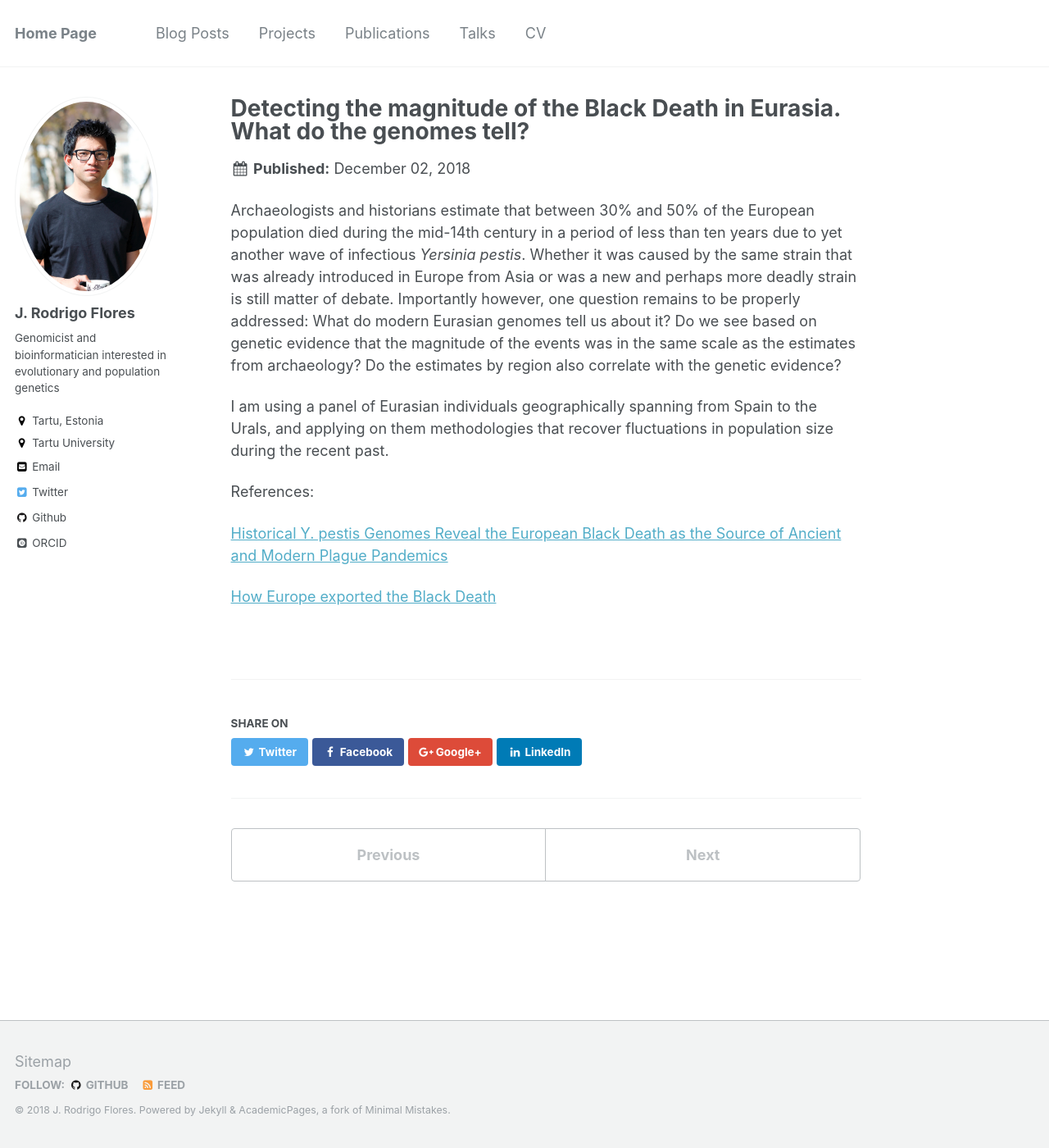
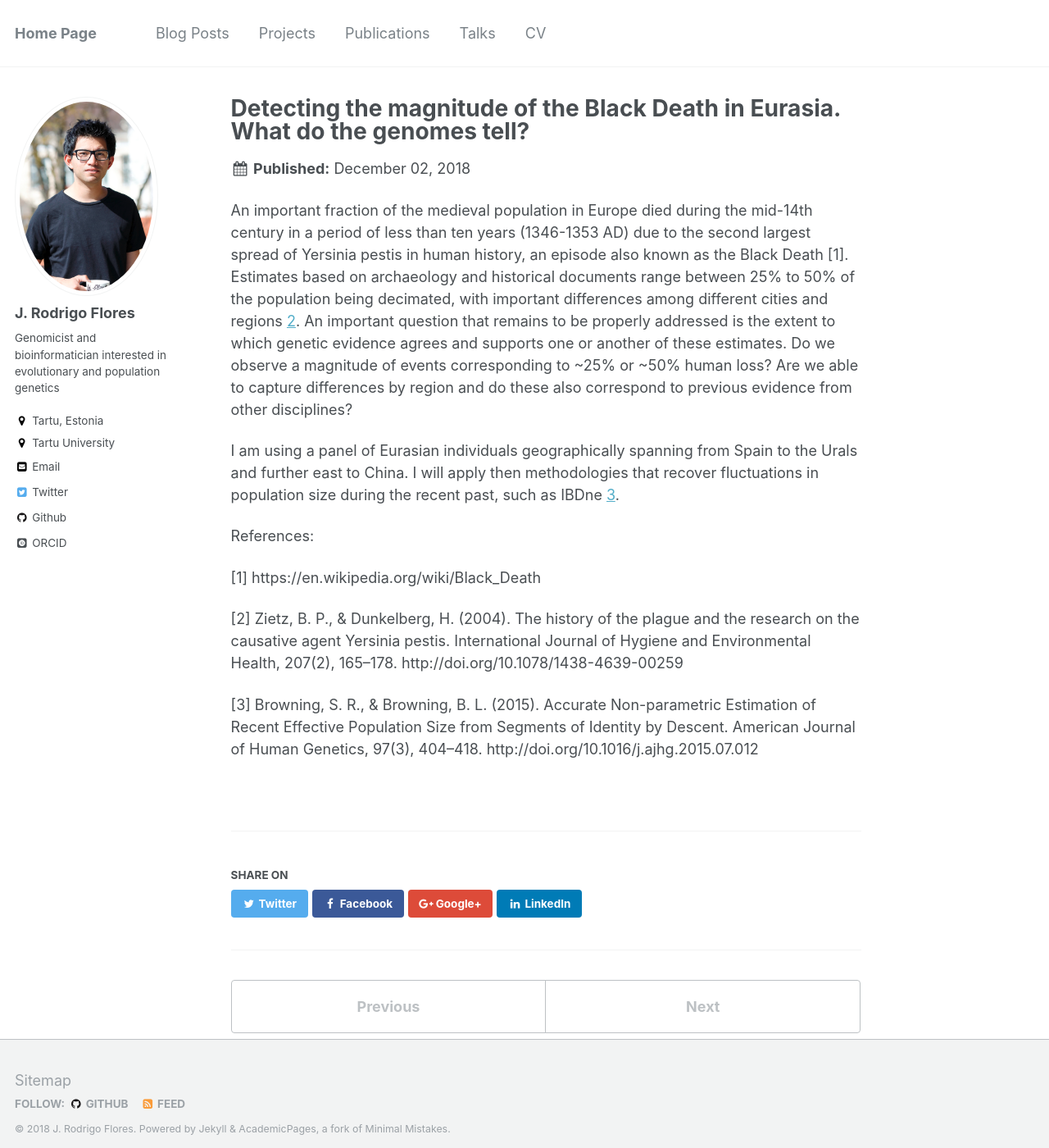
Before and after one commit to JRodrigoF/JRodrigoFlores.github.io, a Jekyll site: the page built from _projects/Genomic-impact-of-the-Black-Death-in-Europe.md, in a window 1280 px wide and 1400 px high. Shown: the whole window at 82% size. Built offline with Jekyll 4.4.1, drawn with Linux system fonts in a browser that asks for light colours; some web fonts are replaced.

Commit message:
Update Genomic-impact-of-the-Black-Death-in-Europe.md

```diff
--- a/_projects/Genomic-impact-of-the-Black-Death-in-Europe.md
+++ b/_projects/Genomic-impact-of-the-Black-Death-in-Europe.md
@@ -4,14 +4,15 @@ excerpt: "The plan is to use Eurasian high-coverage genomes in order to detect t
 collection: projects
 ---
 
-Archaeologists and historians estimate that between 30% and 50% of the European population died during the mid-14th century in a period of less than ten years due to yet another wave of infectious _Yersinia pestis_. Whether it was caused by the same strain that was already introduced in Europe from Asia or was a new and perhaps more deadly strain is still matter of debate. Importantly however, one question remains to be properly addressed: What do modern Eurasian genomes tell us about it? Do we see based on genetic evidence that the magnitude of the events was in the same scale as the estimates from archaeology? Do the estimates by region also correlate with the genetic evidence?
+An important fraction of the medieval population in Europe died during the mid-14th century in a period of less than ten years (1346-1353 AD) due to the second largest spread of Yersinia pestis in human history, an episode also known as the Black Death [1]. Estimates based on archaeology and historical documents range between 25% to 50% of the population being decimated, with important differences among different cities and regions [2](https://www.sciencedirect.com/science/article/pii/S1438463904702771). An important question that remains to be properly addressed is the extent to which genetic evidence agrees and supports one or another of these estimates. Do we observe a magnitude of events corresponding to ~25% or ~50% human loss? Are we able to capture differences by region and do these also correspond to previous evidence from other disciplines?
 
-I am using a panel of Eurasian individuals geographically spanning from Spain to the Urals, and applying on them methodologies that recover fluctuations in population size during the recent past.
+I am using a panel of Eurasian individuals geographically spanning from Spain to the Urals and further east to China. I will apply then methodologies that recover fluctuations in population size during the recent past, such as IBDne [3](https://www.cell.com/ajhg/fulltext/S0002-9297(15)00288-8).
 
 
 References:
 
+[1] https://en.wikipedia.org/wiki/Black_Death
 
-[Historical Y. pestis Genomes Reveal the European Black Death as the Source of Ancient and Modern Plague Pandemics](https://www.sciencedirect.com/science/article/pii/S1931312816302086?via%3Dihub)
+[2] Zietz, B. P., & Dunkelberg, H. (2004). The history of the plague and the research on the causative agent Yersinia pestis. International Journal of Hygiene and Environmental Health, 207(2), 165–178. http://doi.org/10.1078/1438-4639-00259
 
-[How Europe exported the Black Death](http://science.sciencemag.org/content/352/6285/501.long)
+[3] Browning, S. R., & Browning, B. L. (2015). Accurate Non-parametric Estimation of Recent Effective Population Size from Segments of Identity by Descent. American Journal of Human Genetics, 97(3), 404–418. http://doi.org/10.1016/j.ajhg.2015.07.012
```
